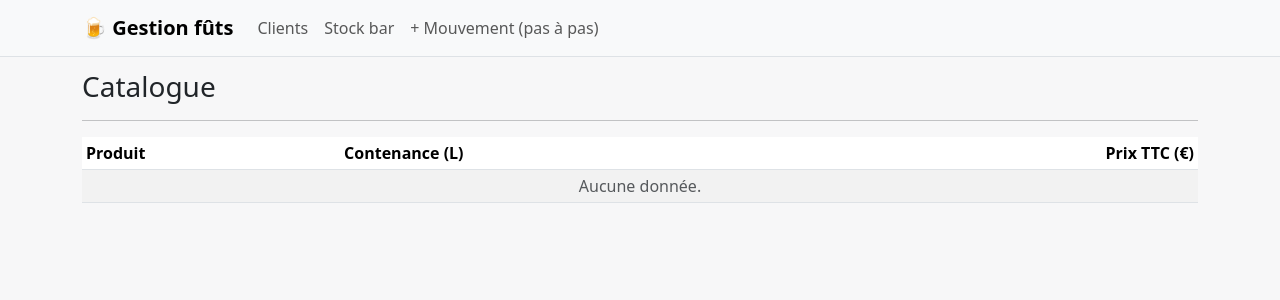
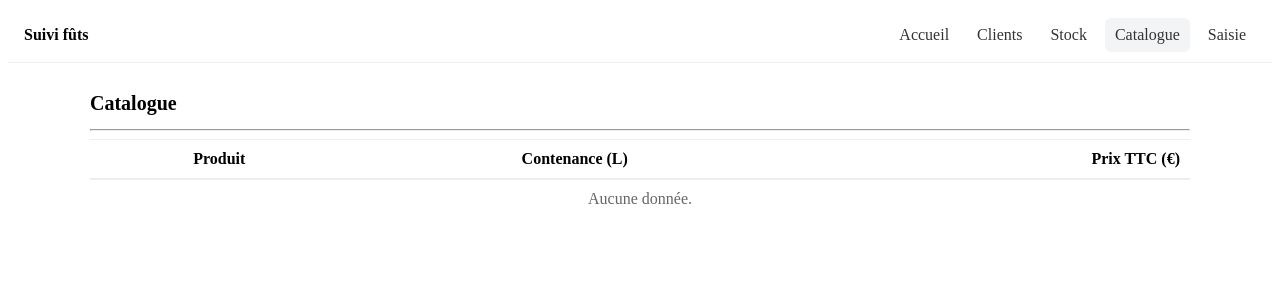
Before and after one commit to lecentrallanderneau-oss/Suivi_futs, a Flask app: page /catalog in a window 1280 px wide. Shown: the top 300 px of the page. Run offline with Flask 3, Linux system fonts and the light colour scheme.

Commit message:
Update base.html

```diff
--- a/templates/base.html
+++ b/templates/base.html
@@ -1,56 +1,77 @@
 <!doctype html>
 <html lang="fr">
   <head>
-  <meta charset="utf-8">
-  <title>{% block title %}Fûts{% endblock %}</title>
-  <meta name="viewport" content="width=device-width, initial-scale=1">
-  <link href="https://cdn.jsdelivr.net/npm/bootstrap@5.3.3/dist/css/bootstrap.min.css" rel="stylesheet">
+    <meta charset="utf-8" />
+    <meta name="viewport" content="width=device-width, initial-scale=1" />
+    <title>{% block title %}Suivi fûts{% endblock %}</title>
+
+    {# Feuille de style de ton app (si absente, pas grave) #}
+    <link rel="stylesheet" href="{{ url_for('static', filename='style.css') }}">
+    {% block head %}{% endblock %}
     <style>
-    body { padding-top: 70px; background:#f7f7f8; }
-    .muted { color:#6c757d; }
-    .chip { display:inline-block; padding:.25rem .5rem; border-radius:999px; font-weight:600; font-size:.85rem; }
-    .chip-gray { background:#e2e3e5; color:#343a40; }
-    .chip-cyan { background:#d1f4ff; color:#05668d; }
-    .chip-amber { background:#ffe7b3; color:#8a5a00; }
-    .card-list { background:white; border:1px solid #e9ecef; border-radius:12px; overflow:hidden; }
-    .row-item { padding:1rem 1rem; border-top:1px solid #f1f3f5; }
-    .row-item:first-child { border-top:0; }
-    .client-link { font-weight:600; text-decoration:none; color:#212529; }
-    .client-link:hover { text-decoration:underline; }
+      /* Quelques classes neutres si ta CSS n'est pas chargée */
+      .container { max-width: 1100px; margin: 0 auto; padding: 16px; }
+      .navbar { display:flex; align-items:center; gap:16px; padding:10px 16px; border-bottom:1px solid #eee; }
+      .navbar-brand { font-weight:700; text-decoration:none; color:inherit; }
+      .nav { display:flex; gap:8px; margin-left:auto; }
+      .nav-link { text-decoration:none; color:#333; padding:8px 10px; border-radius:6px; }
+      .nav-link.active, .nav-link:hover { background:#f3f4f6; }
+      .btn { display:inline-block; padding:8px 12px; border-radius:6px; border:1px solid #ddd; text-decoration:none; }
+      .btn-primary { background:#0d6efd; border-color:#0d6efd; color:#fff; }
+      .btn-outline-secondary { background:#fff; color:#333; }
+      .alert { padding:10px 12px; border-radius:6px; margin:12px 0; }
+      .alert-success { background:#e7f5ee; border:1px solid #b8ead2; color:#136f44; }
+      .alert-warning { background:#fff7e6; border:1px solid #ffe1a6; color:#8a5a00; }
+      .alert-danger  { background:#fdecec; border:1px solid #f5b5b5; color:#7a1f1f; }
+      .card { border:1px solid #eee; border-radius:10px; background:#fff; }
+      .card-body { padding:16px; }
+      .table { width:100%; border-collapse:collapse; }
+      .table th, .table td { padding:10px; border-top:1px solid #eee; }
+      .table thead th { border-bottom:2px solid #eee; }
+      .table-responsive { overflow:auto; }
+      .text-end { text-align:right; }
+      .text-center { text-align:center; }
+      .text-muted { color:#666; }
+      .h3 { font-size:1.25rem; }
+      .mb-0 { margin-bottom:0; } .mb-2{margin-bottom:.5rem;} .mb-3{margin-bottom:1rem;}
+      .d-flex{display:flex;} .justify-content-between{justify-content:space-between;} .align-items-center{align-items:center;}
+      .gap-2{gap:.5rem;}
     </style>
   </head>
   <body>
+    <header class="navbar">
+      <a class="navbar-brand" href="{{ url_for('index') }}">Suivi fûts</a>
+      <nav class="nav">
+        <a class="nav-link {% if request.endpoint == 'index' %}active{% endif %}"
+           href="{{ url_for('index') }}">Accueil</a>
 
-<nav class="navbar navbar-expand-lg navbar-light bg-light fixed-top border-bottom">
-  <div class="container">
-    <a class="navbar-brand fw-bold" href="{{ url_for('index') }}">🍺 Gestion fûts</a>
-    <button class="navbar-toggler" type="button" data-bs-toggle="collapse" data-bs-target="#nav">
-      <span class="navbar-toggler-icon"></span>
-    </button>
-    <div id="nav" class="collapse navbar-collapse">
-      <ul class="navbar-nav me-auto">
-        <li class="nav-item"><a class="nav-link" href="{{ url_for('clients') }}">Clients</a></li>
-        <li class="nav-item"><a class="nav-link" href="{{ url_for('stock') }}">Stock bar</a></li>
-        <li class="nav-item"><a class="nav-link" href="{{ url_for('movement_wizard') }}">+ Mouvement (pas à pas)</a></li>
-      </ul>
-    </div>
-  </div>
+        <a class="nav-link {% if request.endpoint == 'clients' %}active{% endif %}"
+           href="{{ url_for('clients') }}">Clients</a>
+
+        <a class="nav-link {% if request.endpoint == 'stock' %}active{% endif %}"
+           href="{{ url_for('stock') }}">Stock</a>
+
+        <a class="nav-link {% if request.endpoint == 'catalog' %}active{% endif %}"
+           href="{{ url_for('catalog') }}">Catalogue</a>
+
+        <a class="nav-link {% if request.endpoint == 'movement_wizard' %}active{% endif %}"
+           href="{{ url_for('movement_wizard', step=1) }}">Saisie</a>
       </nav>
+    </header>
 
     <main class="container">
+      {# Messages flash #}
       {% with messages = get_flashed_messages(with_categories=true) %}
         {% if messages %}
-      <div class="my-2">
-        {% for cat, msg in messages %}
-          <div class="alert alert-{{ 'warning' if cat=='warning' else cat }} mb-2">{{ msg }}</div>
+          {% for category, message in messages %}
+            <div class="alert alert-{{ category }}">{{ message }}</div>
           {% endfor %}
-      </div>
         {% endif %}
       {% endwith %}
 
       {% block content %}{% endblock %}
     </main>
 
-<script src="https://cdn.jsdelivr.net/npm/bootstrap@5.3.3/dist/js/bootstrap.bundle.min.js"></script>
+    {% block scripts %}{% endblock %}
   </body>
 </html>
```
Lines whose indentation alone changed are shown as unchanged.
